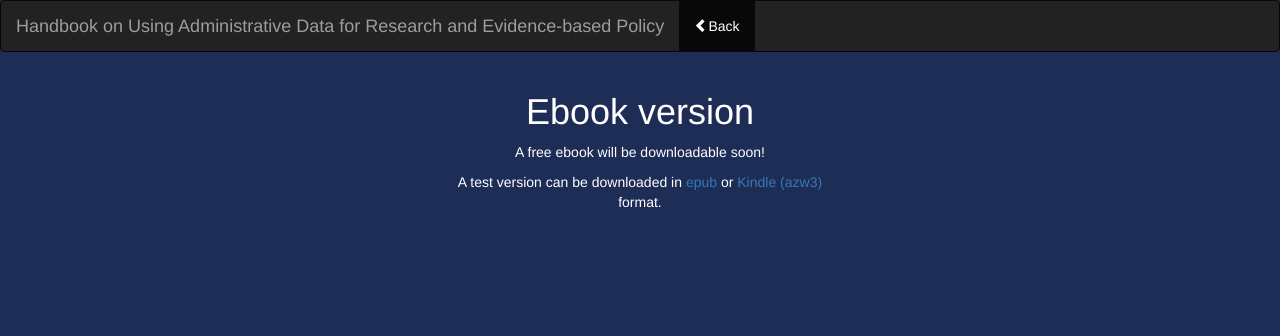
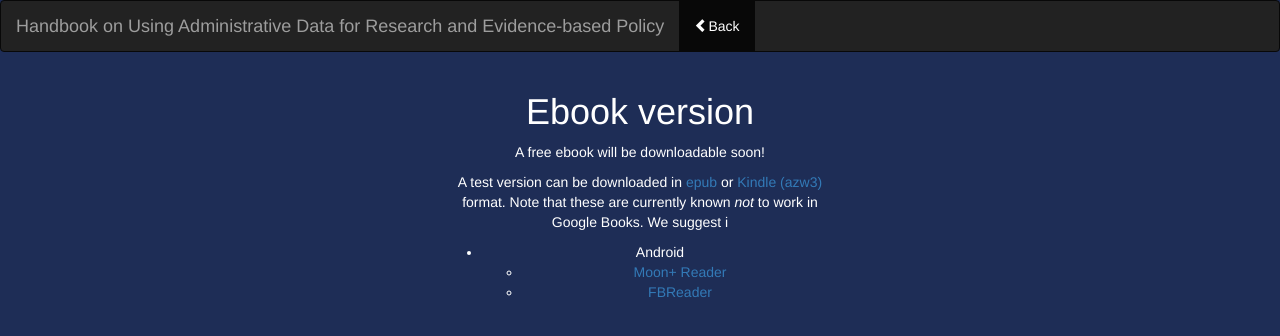
Before and after one commit to admindatahandbook/admindatahandbook.github.io, a Jekyll site: the page built from ebook/index.md, in a window 1280 px wide. Shown: the top 336 px of the page. Built offline with Jekyll 4.4.1, drawn with Linux system fonts in a browser that asks for light colours.

Commit message:
Provide caveats

```diff
--- a/ebook/index.md
+++ b/ebook/index.md
@@ -5,4 +5,8 @@ layout: default
 
 A free ebook will be downloadable soon!
 
-A test version can be downloaded in [epub](/book/latest/handbook.epub) or [Kindle (azw3)](/book/latest/handbook.azw3) format.
+A test version can be downloaded in [epub](/book/latest/handbook.epub) or [Kindle (azw3)](/book/latest/handbook.azw3) format. Note that these are currently known *not* to work in Google Books. We suggest i
+
+- Android
+  - [Moon+ Reader](https://play.google.com/store/apps/details?id=com.flyersoft.moonreader)
+  - [FBReader](https://play.google.com/store/apps/details?id=com.flyersoft.moonreader)
```
